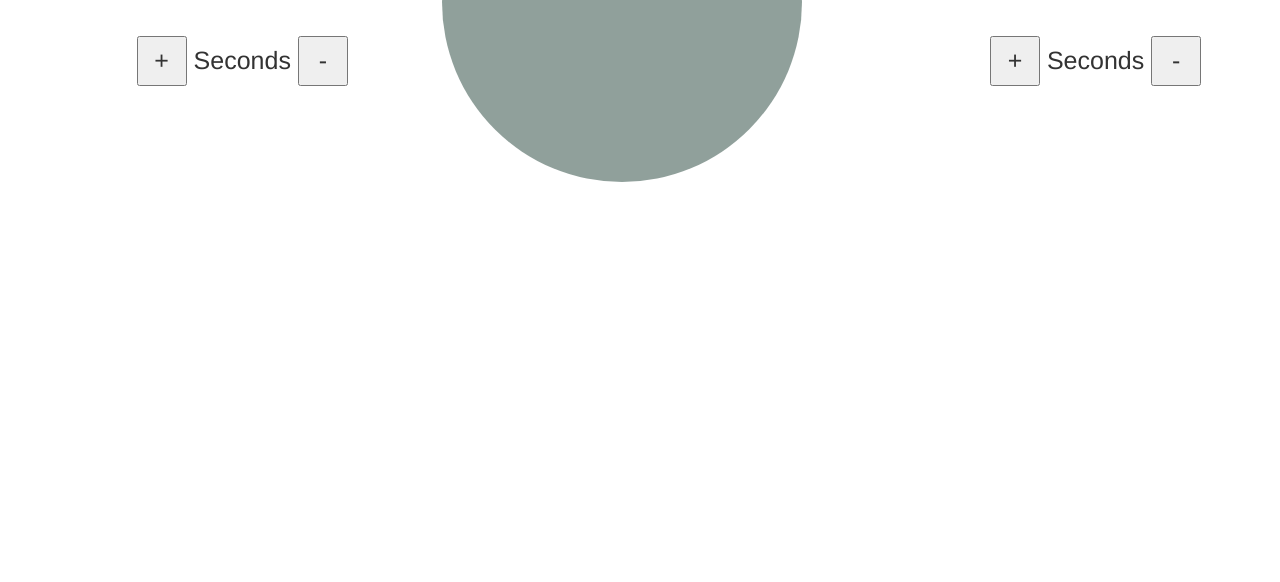
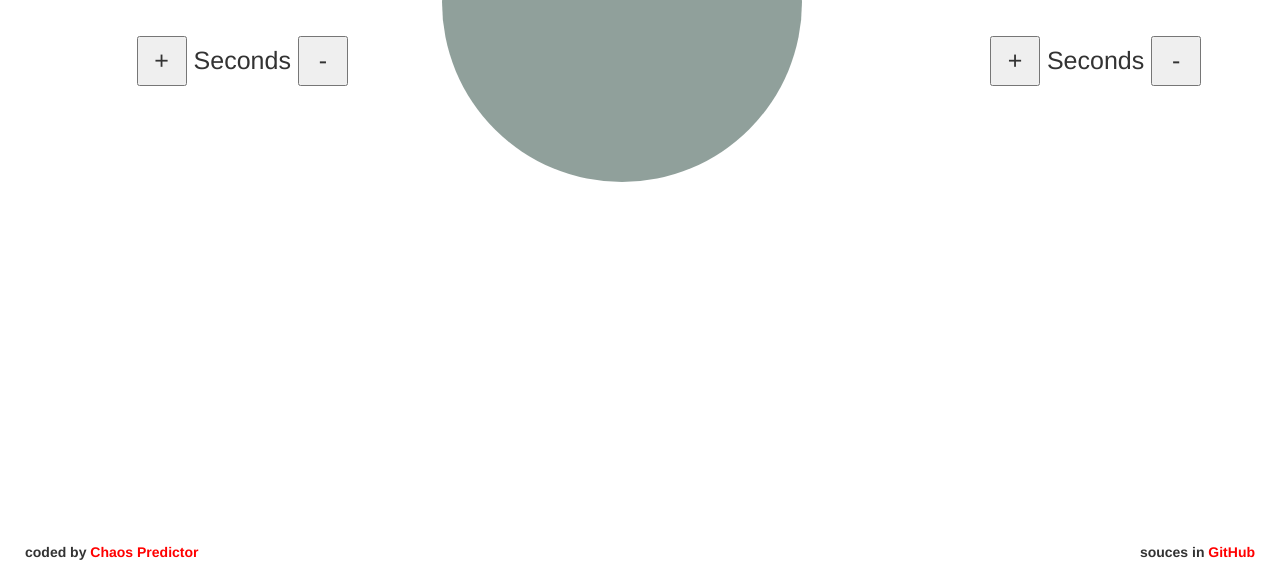
Before and after one commit to ChaosPredictor/08-PomodoroClock, a plain HTML site: page index.html in a window 1280 px wide. Shown: the part 218-800 px from the top of the page. Drawn offline with Linux system fonts and the light colour scheme; a web font is replaced by a local one.

Commit message:
footer added

```diff
--- a/css/main.css
+++ b/css/main.css
@@ -52,3 +52,17 @@ body{
 				font-family: Transponder;
 				margin-left: 15px;
 }
+
+footer {
+  position: absolute;
+  right: 0;
+  bottom: 0;
+  left: 0;
+  padding: 1rem;
+	font-weight: bold;
+}
+
+a:link {color: red; text-decoration: none; font-weight: bold; !important}
+a:active {color: red; text-decoration: none; font-weight: bold;  !important}
+a:visited {color: red; text-decoration: none; font-weight: bold; !important}
+a:hover {color: red; text-decoration: none; font-weight: bold; !important}
--- a/index.html
+++ b/index.html
@@ -58,5 +58,9 @@
 				<button id="sec-minus" class="button btn-break"> - </button>
 			</div>
 		</div>
+		<footer>
+			<p class="col-md-6">coded by <a class="text-danger" target="_blank" href="https://www.freecodecamp.com/chaospredictor">Chaos Predictor</a></p>
+			<p class="col-md-6 text-right">souces in <a class="text-danger" target="_blank" href="https://github.com/ChaosPredictor/08-PomodoroClock">GitHub</a></p>
+		</footer>
 	</body>
 </html>
```
